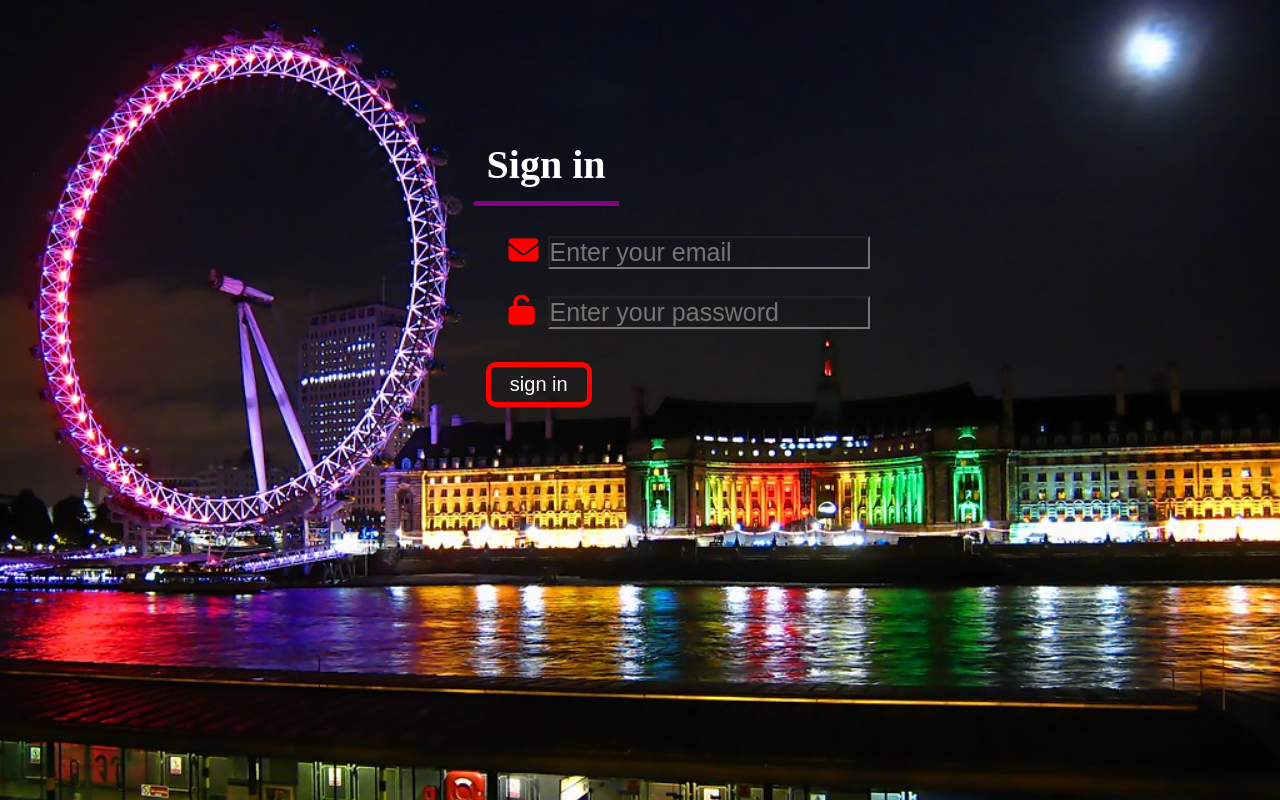
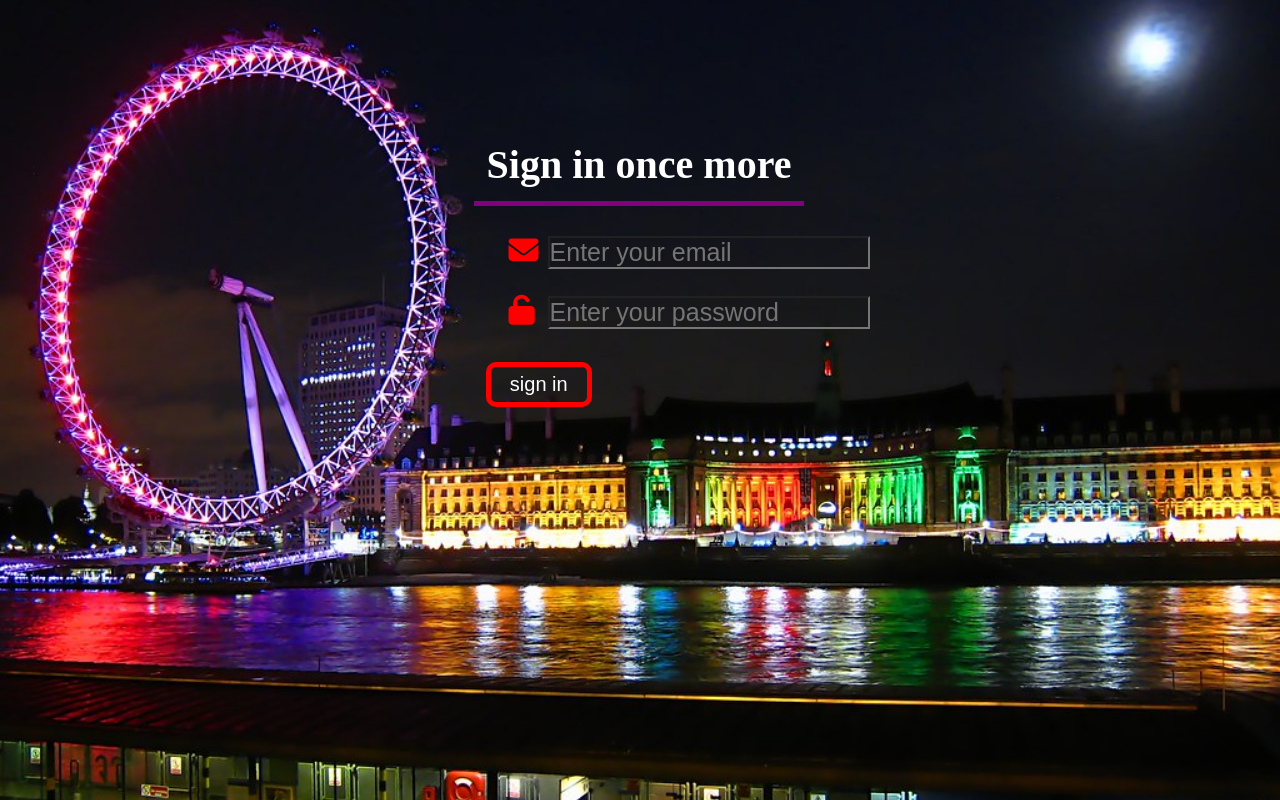
Before and after one commit to mukul314/sample-login, a plain HTML site: page index.html in a window 1280 px wide. Drawn offline with Linux system fonts and the light colour scheme.

Commit message:
second commit

```diff
--- a/index.html
+++ b/index.html
@@ -12,7 +12,7 @@
 
 <body>
     <div class="container">
-        <h1>Sign in</h1>
+        <h1>Sign in once more</h1>
         <div class="box">
             <i class="fa fa-envelope"></i>
             <input type="email" id="email" name="email" placeholder="Enter your email">
```
